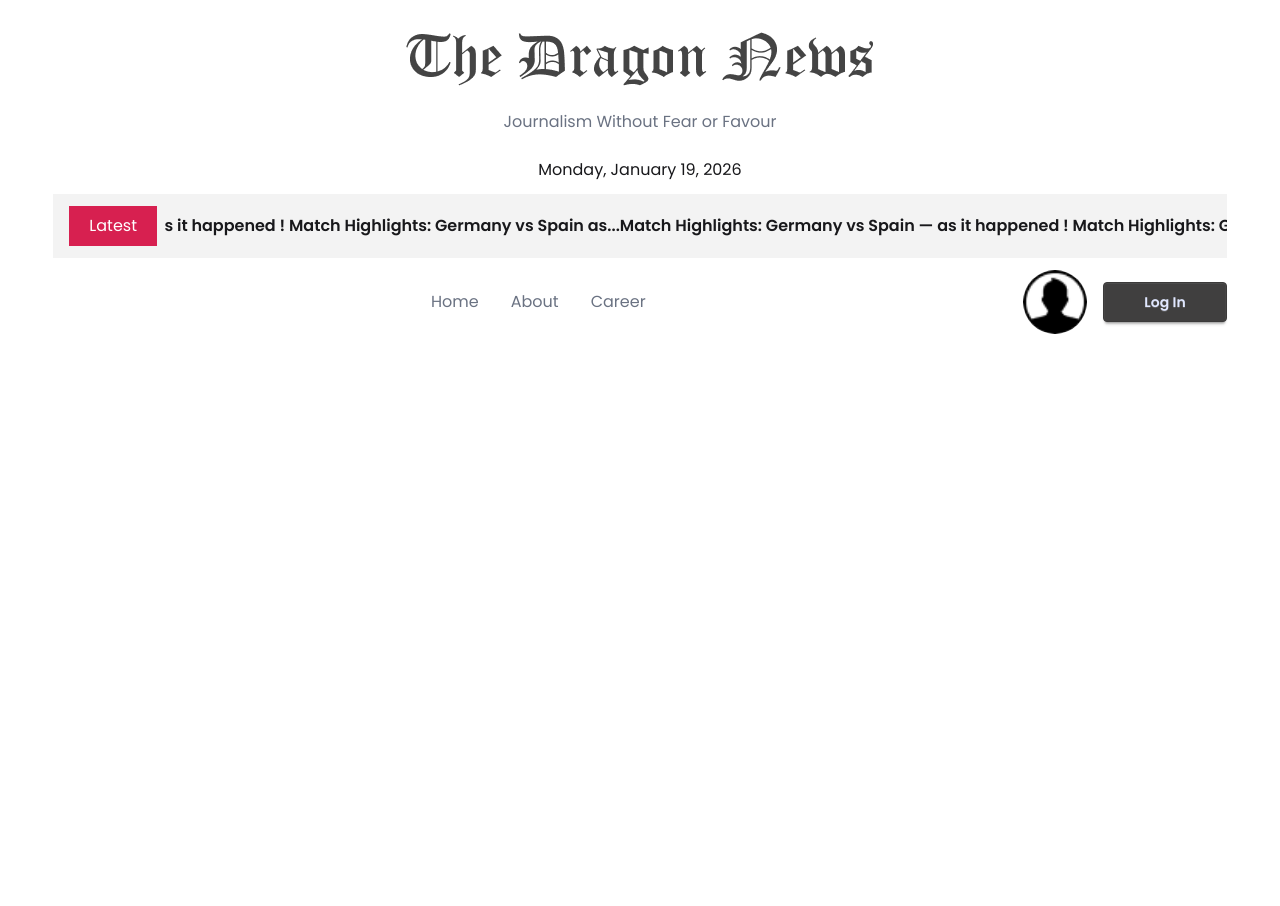
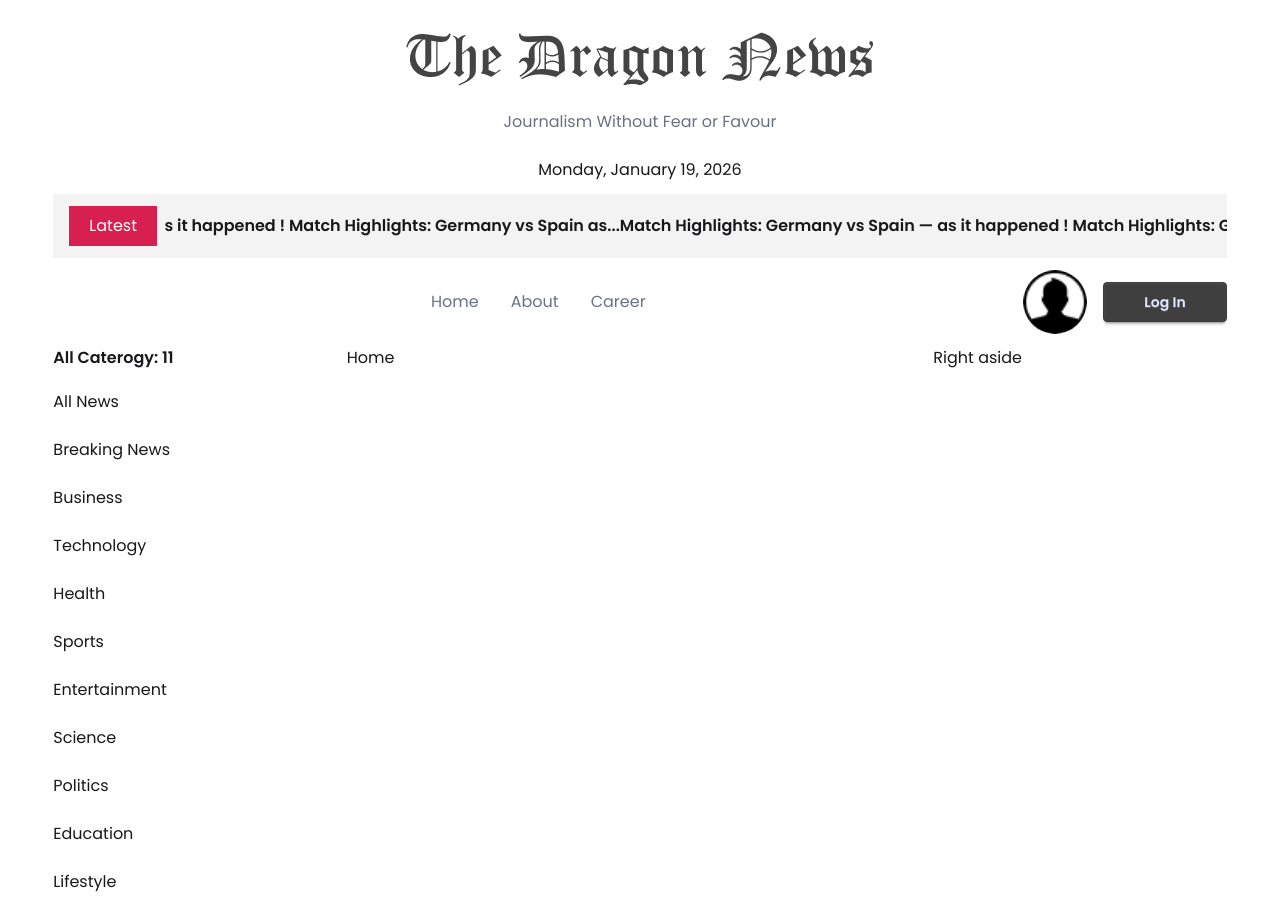
Before and after one commit to biswasbittu/dragon-news, a React (Vite) app: page / in a window 1280 px wide. Before the commit the page ends 800 px from the top, so only its background shows below. Built offline with nearby package versions, Linux system fonts and the light colour scheme.

Commit message:
all catagory data load done

```diff
--- /dev/null
+++ b/src/components/Categories/Categories.jsx
@@ -0,0 +1,22 @@
+import React from 'react';
+import { use } from 'react';
+import { NavLink } from 'react-router';
+
+const categoriesPromise =fetch("/public/categories.json").then(res=>res.json())
+
+const Categories = () => {
+    const allCategory = use(categoriesPromise)
+    console.log(allCategory)
+    return (
+        <div>
+            <h2 className='font-semibold'>All Caterogy: {allCategory.length}</h2>
+            <div className='flex flex-col gap-6 mt-5'>
+                {
+                   allCategory.map(category=><NavLink key={category.id}>{category.name}</NavLink>)
+                }
+            </div>
+        </div>
+    );
+};
+
+export default Categories;
--- /dev/null
+++ b/src/components/LeftAside/Leftaside.jsx
@@ -0,0 +1,16 @@
+import React from 'react';
+import Categories from '../Categories/Categories';
+import { Suspense } from 'react';
+
+const Leftaside = () => {
+    return (
+        <div>
+            <Suspense fallback={<span className="loading loading-dots loading-xl"></span>}>
+           <Categories/>
+
+            </Suspense>
+        </div>
+    );
+};
+
+export default Leftaside;
--- /dev/null
+++ b/src/components/Rightaside/Rightaside.jsx
@@ -0,0 +1,11 @@
+import React from 'react';
+
+const Rightaside = () => {
+    return (
+        <div>
+            <h1>Right aside</h1>
+        </div>
+    );
+};
+
+export default Rightaside;
--- /dev/null
+++ b/src/components/pages/Categorynews/Categorynews.jsx
@@ -0,0 +1,11 @@
+import React from 'react';
+
+const Categorynews = () => {
+    return (
+        <div>
+
+        </div>
+    );
+};
+
+export default Categorynews;
--- /dev/null
+++ b/src/components/pages/Home/Home.jsx
@@ -0,0 +1,11 @@
+import React from 'react';
+
+const Home = () => {
+    return (
+        <div>
+            <h1>Home</h1>
+        </div>
+    );
+};
+
+export default Home;
--- a/src/layout/Home/Home.jsx
+++ b/src/layout/Root/Root.jsx
@@ -3,8 +3,10 @@ import { Outlet } from 'react-router';
 import Header from '../../components/Header/Header';
 import Latestnews from '../../components/Latestnews/Latestnews';
 import Navbar from '../../components/Navbar/Navbar';
+import Leftaside from '../../components/LeftAside/Leftaside';
+import Rightaside from '../../components/Rightaside/Rightaside';
 
-const Home = () => {
+const Root = () => {
     return (
         <div className='container mx-auto'>
             <header className='mt-8'>
@@ -16,16 +18,20 @@ const Home = () => {
                 <Navbar></Navbar>
                 </nav>
             </header>
-            <main>
-                <section className="left_nav"></section>
-                <section className="maain">
+            <main className='w-11/12 mx-auto my-3  grid grid-cols-12'>
+                <aside className='col-span-3'>
+                    <Leftaside></Leftaside>
+                </aside>
+                <section className=" col-span-6">
                     <Outlet></Outlet>
                 </section>
-                <section className="Right_nav"></section>
+                <aside className='col-span-3'>
+                    <Rightaside/>
+                </aside>
 
             </main>
         </div>
     );
 };
 
-export default Home;
+export default Root;
--- a/src/routers/routers.jsx
+++ b/src/routers/routers.jsx
@@ -1,9 +1,22 @@
 import { createBrowserRouter } from "react-router";
-import Home from "../layout/Home/Home";
+import Root from "../layout/Root/Root";
+import Home from "../components/pages/Home/Home";
+import Categorynews from "../components/pages/Categorynews/Categorynews";
 
 export const router = createBrowserRouter([
   {
     path: "/",
-    Component:Home,
+    Component:Root,
+    children:[
+      {
+         index:true,
+         Component:Home
+      },
+      {
+        path:'/category/:id',
+        Component:Categorynews,
+
+      }
+    ]
   },
 ]);
```
